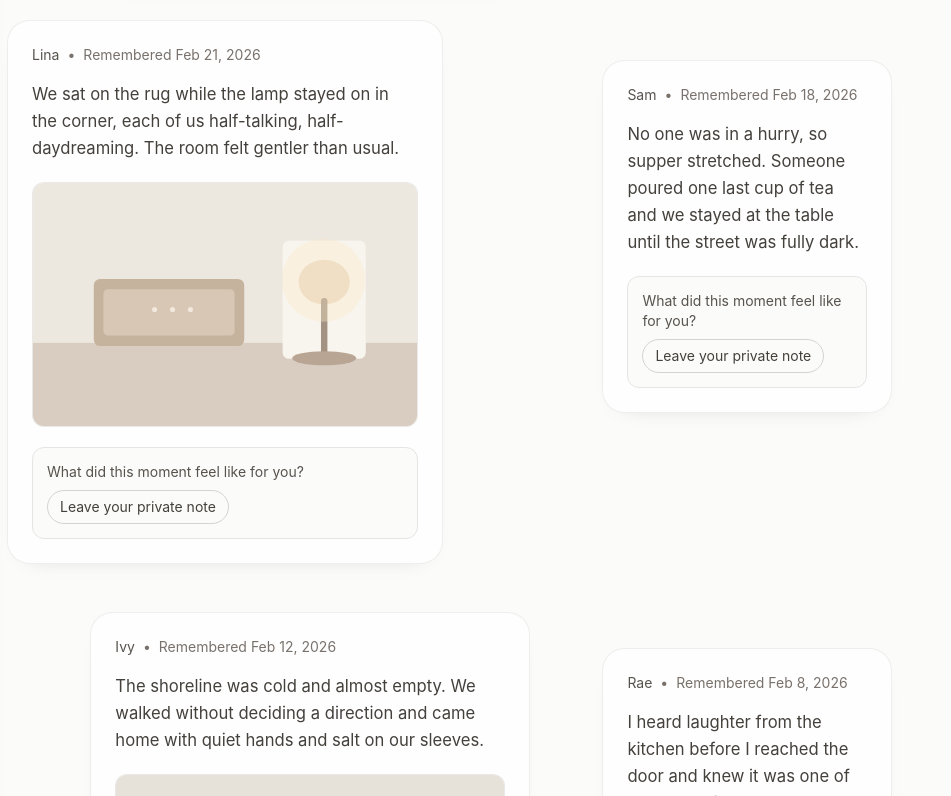
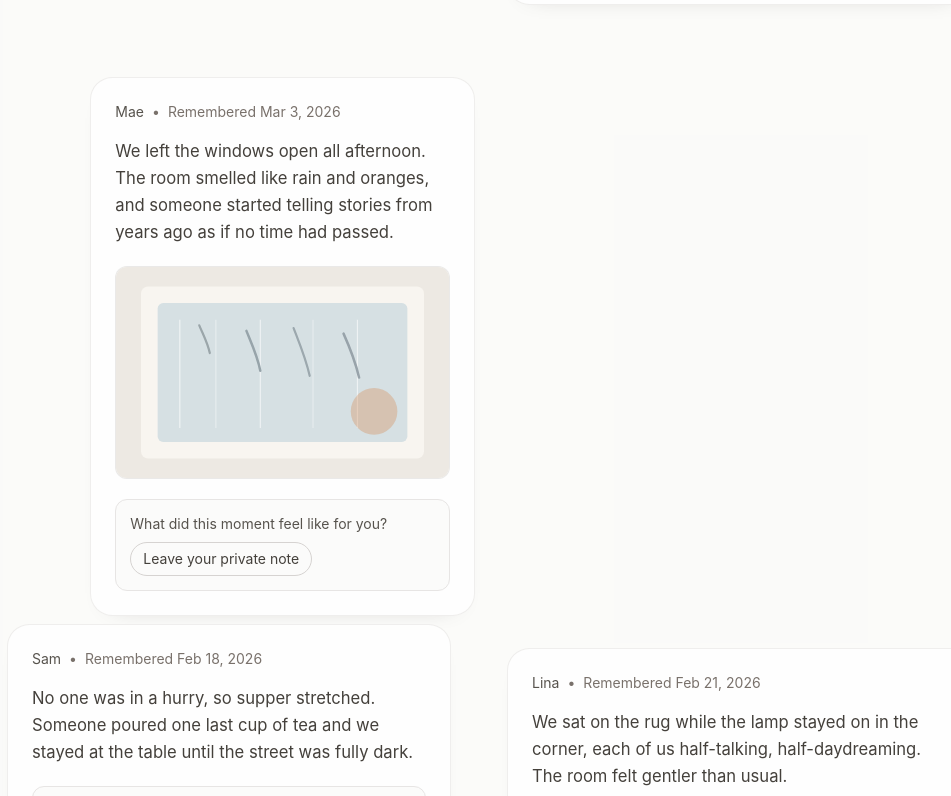
Before and after one commit to vanderjt/tessera, a Next.js app: page /mosaics/1 in a window 1280 px wide. Shown: the part 1644-2440 px from the top of the page, without its empty margins (149-1100 px from the left). Built offline with nearby package versions, Linux system fonts and the light colour scheme.

Commit message:
Balance mosaic card weight across both sides

```diff
--- a/app/(app)/mosaics/[mosaicId]/page.tsx
+++ b/app/(app)/mosaics/[mosaicId]/page.tsx
@@ -16,6 +16,12 @@ const moments = [
       src: '/images/moments/cedar-overlook.svg',
       alt: 'Quiet overlook beneath cedar branches at dusk',
     },
+  },
+  {
+    author: 'Jonah',
+    timestamp: 'Remembered Feb 27, 2026',
+    reflection:
+      'I found your note tucked into the cookbook again. The paper is soft at the fold now. I still read it before I start chopping anything.',
   },
   {
     author: 'Noor',
@@ -38,10 +44,10 @@ const moments = [
     },
   },
   {
-    author: 'Jonah',
-    timestamp: 'Remembered Feb 27, 2026',
+    author: 'Sam',
+    timestamp: 'Remembered Feb 18, 2026',
     reflection:
-      'I found your note tucked into the cookbook again. The paper is soft at the fold now. I still read it before I start chopping anything.',
+      'No one was in a hurry, so supper stretched. Someone poured one last cup of tea and we stayed at the table until the street was fully dark.',
   },
   {
     author: 'Lina',
@@ -54,10 +60,10 @@ const moments = [
     },
   },
   {
-    author: 'Sam',
-    timestamp: 'Remembered Feb 18, 2026',
+    author: 'Rae',
+    timestamp: 'Remembered Feb 8, 2026',
     reflection:
-      'No one was in a hurry, so supper stretched. Someone poured one last cup of tea and we stayed at the table until the street was fully dark.',
+      'I heard laughter from the kitchen before I reached the door and knew it was one of those evenings that would feel familiar for a long time.',
   },
   {
     author: 'Ivy',
@@ -68,12 +74,6 @@ const moments = [
       src: '/images/moments/shoreline.svg',
       alt: 'Muted winter shoreline under pale sky',
     },
-  },
-  {
-    author: 'Rae',
-    timestamp: 'Remembered Feb 8, 2026',
-    reflection:
-      'I heard laughter from the kitchen before I reached the door and knew it was one of those evenings that would feel familiar for a long time.',
   },
   {
     author: 'Theo',
@@ -88,9 +88,11 @@ export default async function MosaicPage({ params }: PageProps) {
 
   const placementPattern = [
     'md:col-span-7 md:translate-y-0 md:pr-5 lg:col-span-6 lg:pr-8',
-    'md:col-span-5 md:translate-y-9 md:max-w-[27rem] md:justify-self-end lg:col-span-4 lg:col-start-8 lg:translate-y-10',
-    'md:col-span-8 md:translate-y-3 md:max-w-[40rem] md:pr-7 lg:col-span-6 lg:col-start-2 lg:translate-y-2',
-    'md:col-span-5 md:translate-y-11 md:max-w-[26rem] md:justify-self-end lg:col-span-4 lg:col-start-8',
+    'md:col-span-5 md:translate-y-8 md:max-w-[29rem] md:justify-self-end lg:col-span-5 lg:col-start-8',
+    'md:col-span-7 md:translate-y-3 md:justify-self-end lg:col-span-6 lg:col-start-7 lg:translate-y-2',
+    'md:col-span-5 md:translate-y-10 md:max-w-[30rem] lg:col-span-5 lg:col-start-2',
+    'md:col-span-6 md:translate-y-2 md:pr-6 lg:col-span-6 lg:col-start-1',
+    'md:col-span-6 md:translate-y-8 md:justify-self-end lg:col-span-6 lg:col-start-7',
   ];
 
   return (
@@ -122,12 +124,7 @@ export default async function MosaicPage({ params }: PageProps) {
 
       <div className="mt-9 space-y-9 md:grid md:grid-cols-12 md:gap-x-5 md:gap-y-8 md:space-y-0 lg:gap-x-8 lg:gap-y-10">
         {moments.map((moment, index) => (
-          <div
-            key={`${moment.author}-${moment.timestamp}`}
-            className={`${placementPattern[index % placementPattern.length]} ${
-              !moment.image ? 'md:w-[96%]' : ''
-            }`}
-          >
+          <div key={`${moment.author}-${moment.timestamp}`} className={placementPattern[index % placementPattern.length]}>
             <MomentCard
               author={moment.author}
               timestamp={moment.timestamp}
```
